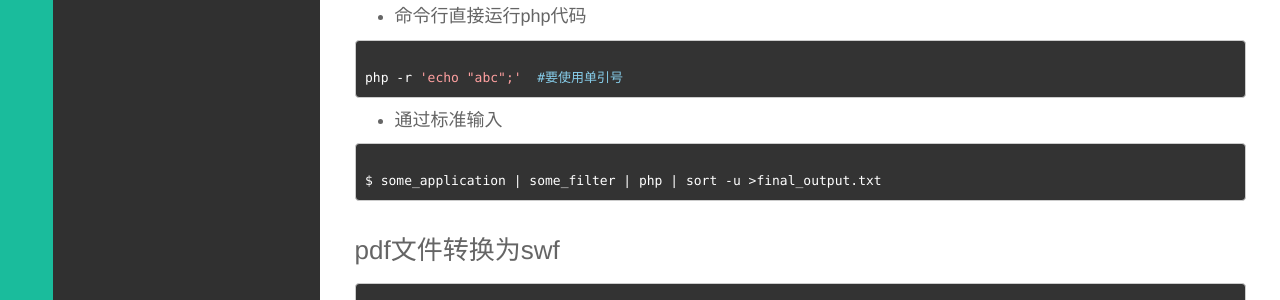
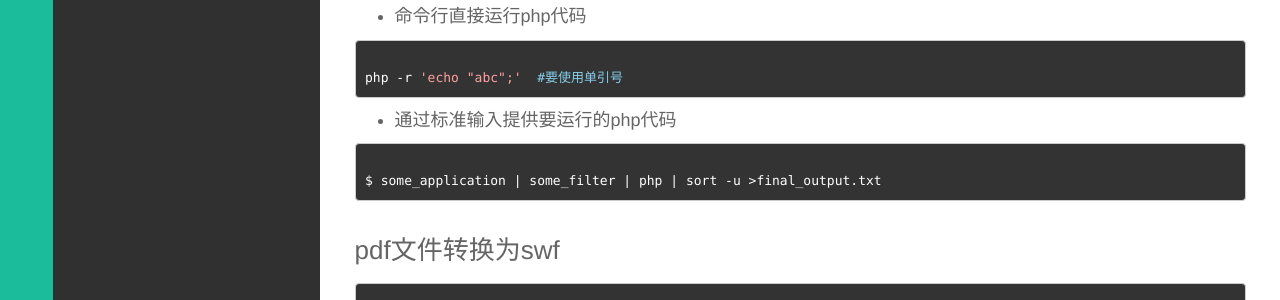
Before and after one commit to codergma/codergma.github.io, a Jekyll site: the page built from _posts/技术/2015-10-05-PHP-CLI.md, in a window 1280 px wide. Shown: the part 397-697 px from the top of the page. Built offline with Jekyll 4.4.1, drawn with Linux system fonts in a browser that asks for light colours; Markdown is read by kramdown in place of the engine named in the settings; comment, search, counter and statistics services are not loaded.

Commit message:
php-cli模式运行

````diff
--- a/_posts/技术/2015-10-05-PHP-CLI.md
+++ b/_posts/技术/2015-10-05-PHP-CLI.md
@@ -26,7 +26,7 @@ php my_script.php
 php -r 'echo "abc";'  #要使用单引号
 ```
 
-- 通过标准输入
+- 通过标准输入提供要运行的php代码
 
 ```
 
````
